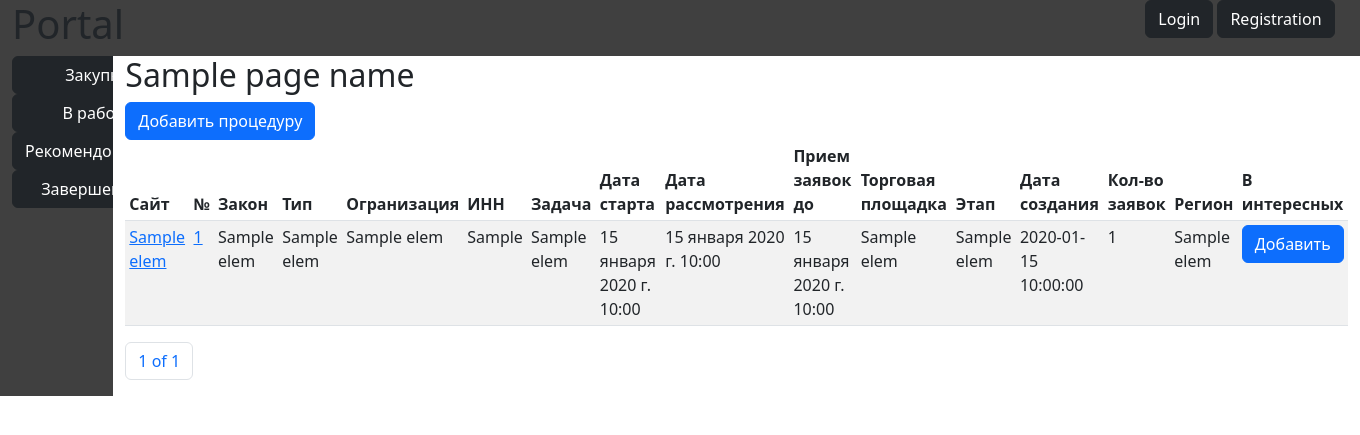
After one commit to Waso-python/Portal, a Django app: template mainportal/indexpage/templates/indexpage/work.html in a window 1360 px wide. The commit adds this page. Shown: the top 435 px of the page. Run offline with Django 4.2, Linux system fonts and the light colour scheme; tables that the repository leaves empty hold one stand-in row (values such as "Sample post"); the template is opened without the code that fills it: values that come from a table or form of the project are taken from there, most other values are stand-ins (such as "Sample title", 1, 10 or a date in 2020); parts of the project's set-up code (start-up, migrations or seed data) failed here and were passed over.

Commit message:
create proc upd

```diff
--- /dev/null
+++ b/mainportal/indexpage/templates/indexpage/work.html
@@ -0,0 +1,81 @@
+{% extends 'layout/layout.html' %}
+
+{% block head %}
+<title>Base</title>
+{% endblock %}
+<!-- -------------------------------------------------------------------- -->
+{% block body_left %}
+{% endblock %}
+{% block body_right %}
+<h2>{{ page_name }}</h2>
+<a class="btn btn-primary" href="{% url 'create_proc' %}" >Добавить процедуру</a>
+	{% if object_list %}
+	<table class="table table-striped table-sm">
+		<thead class="thead-dark">
+			<tr>
+				<th scope="col">Сайт</th>
+				<th scope="col">№</th>
+				<th scope="col">Закон</th>
+				<th scope="col">Тип</th>
+				<th scope="col">Огранизация</th>
+				<th scope="col">ИНН</th>
+				<th scope="col">Задача</th>
+				<th scope="col">Дата старта</th>
+				<th scope="col">Дата рассмотрения</th>
+				<th scope="col">Прием заявок до</th>
+				<th scope="col">Торговая площадка</th>
+				<th scope="col">Этап</th>
+				<th scope="col">Дата создания</th>
+				<th scope="col">Кол-во заявок</th>
+				<th scope="col">Регион</th>
+				{% if inter_list %}
+				<th scope="col">В интересных</th>
+				{% endif %}
+			</tr>
+		</thead>
+		<tbody>
+		{% for elem in object_list %}
+			<tr>
+				<td><a href="{{ elem.link|safe }}" target="_blank">{{ elem.places__full_name|safe }}</a></td>
+				<td><a href="{% url 'procedure' elem.proc_number|safe %}">{{ elem.proc_number|safe }}</a></td>
+				<td>{{ elem.law__full_name|safe }}</td>
+				<td>{{ elem.type_proc__full_name|safe }}</td>
+				<td>{{ elem.orgs__full_name|safe }}</td>
+				<td>{{ elem.orgs__inn|safe }}</td>
+				<td>{{ elem.subject|safe }}</td>
+				<td>{{ elem.date_start }}</td>
+				<td>{{ elem.date_end }}</td>
+				<td>{{ elem.date_proc }}</td>
+				<td>{{ elem.tradeplace__full_name|safe }}</td>
+				<td>{{ elem.stage__full_name|safe }}</td>
+				<td>{{ elem.created_at|safe }}</td>
+				<td>{{ elem.deal_count|safe }}</td>
+				<td>{{ elem.region__full_name|safe }}</td>
+				{% if elem.proc_number in inter_list %}
+				<td><a class="btn btn-danger" href="{% url 'add_int'%}?pk={{elem.id}}&value=0&next={{request.get_full_path}}">Удалить</a></td>
+				{% elif inter_list %}
+				<td><a class="btn btn-primary" href="{% url 'add_int'%}?pk={{elem.id}}&value=1&next={{request.get_full_path}}">Добавить</a></td>
+				{% endif %}
+			</tr>
+		{% endfor %}
+		</tbody>
+	</table>
+	{% else %}
+	<h1> No Data </h1>
+	{% endif %}
+	{% if object_list %}
+	<nav aria-label="Page navigation example">
+		<ul class="pagination">
+			{% if page_obj.has_previous %}
+			<li class="page-item"><a class="page-link" href="?page=1">First</a></li>
+			<li class="page-item"><a class="page-link" href="?page={{ page_obj.previous_page_number }}">{{ page_obj.previous_page_number }}</a></li>
+			{% endif %}
+			<li class="page-item"><a class="page-link" href="#">{{ page_obj.number }} of {{ page_obj.paginator.num_pages }}</a></li>
+			{% if page_obj.has_next %}
+			<li class="page-item"><a class="page-link" href="?page={{ page_obj.next_page_number }}">{{ page_obj.next_page_number }} </a></li>
+			<li class="page-item"><a class="page-link" href="?page={{ page_obj.paginator.num_pages }}">Last</a></li>
+			{% endif %}
+		</ul>
+	  </nav>
+	{% endif %}
+{% endblock %}
--- a/mainportal/indexpage/templates/layout/layout.html
+++ b/mainportal/indexpage/templates/layout/layout.html
@@ -32,7 +32,7 @@
 				<div class="row">
 					<div class="col-md-1" style="background-color: #404040; text-align: center; min-height: 100%;">
 						<a class="btn btn-dark" style="width: 170px" href="{% url 'base' %}">Закупки</a><br>
-						<a class="btn btn-dark" style="width: 170px" href="{% url 'interesting' %}">Интересные</a><br>
+						<a class="btn btn-dark" style="width: 170px" href="{% url 'interesting' %}">В работе</a><br>
 						<a class="btn btn-dark" style="width: 170px" href="{% url 'recomend' %}">Рекомендованные</a><br>
 						<a class="btn btn-dark"  style="width: 170px" href="{% url 'completed' %}">Завершенные</a><br>
 						{% block body_left %}
```
Also changed, not shown: mainportal/indexpage/views.py (+10 -7 lines).
